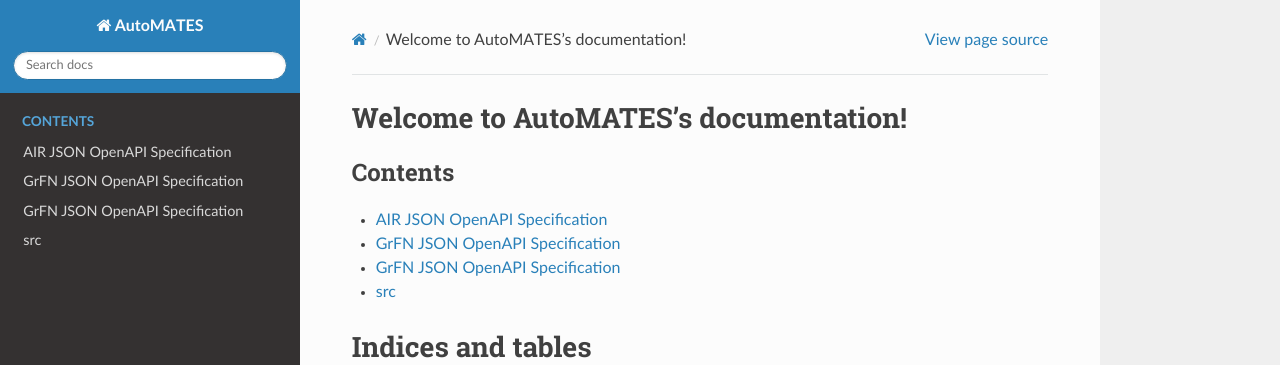
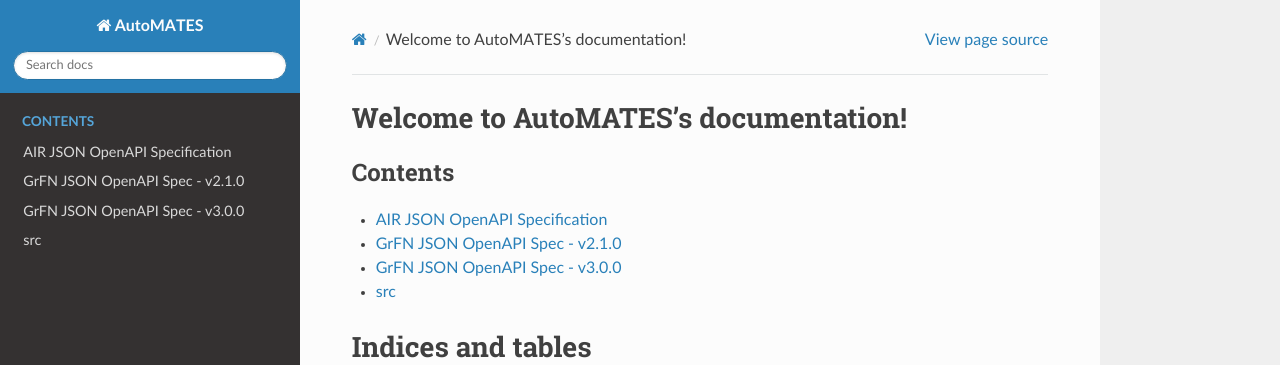
Before and after one commit to ml4ai/automates-v2, a Sphinx documentation site: the page built from docs/source/index.rst, in a window 1280 px wide. Shown: the top 365 px of the page. Built offline with Sphinx 7.4.7 and the Read the Docs theme 2.0.0, drawn with Linux system fonts in a browser that asks for light colours; pages that are not in the unit, such as notebooks, are missing from menus.

Commit message:
explicit verion numbers

```diff
--- a/docs/source/grfn_openapi_v2.1.0.rst
+++ b/docs/source/grfn_openapi_v2.1.0.rst
@@ -1,4 +1,4 @@
-GrFN JSON OpenAPI Specification
+GrFN JSON OpenAPI Spec - v2.1.0
 ===============================
 
 .. raw:: html
--- a/docs/source/grfn_openapi_v3.0.0.rst
+++ b/docs/source/grfn_openapi_v3.0.0.rst
@@ -1,4 +1,4 @@
-GrFN JSON OpenAPI Specification
+GrFN JSON OpenAPI Spec - v3.0.0
 ===============================
 
 .. raw:: html
```
